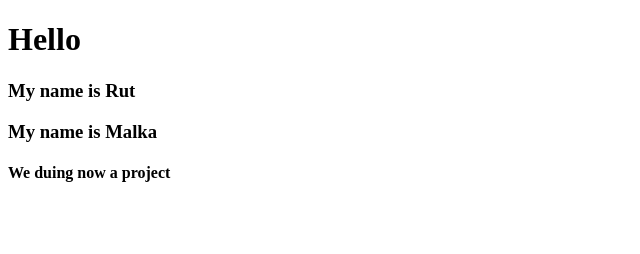
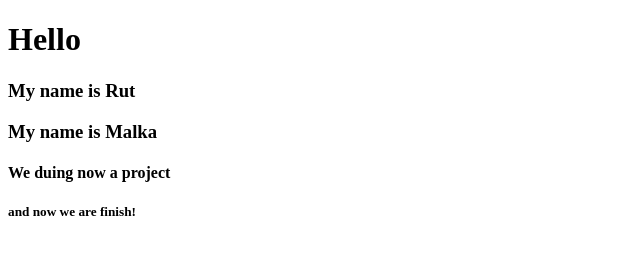
Before and after one commit to malka-abeles/final-projact, a plain HTML site: page index.html in a window 1280 px wide. Shown: the whole page, without its empty margins (0-640 px from the left). Drawn offline with Linux system fonts and the light colour scheme.

Commit message:
add finish

```diff
--- a/index.html
+++ b/index.html
@@ -12,6 +12,7 @@
     <h3>My name is Rut</h3>
     <h3>My name is Malka</h3>
     <h4>We duing now a project</h4>
+    <h5>and now we are finish!</h5>
 </body>
 
 </html>
```
